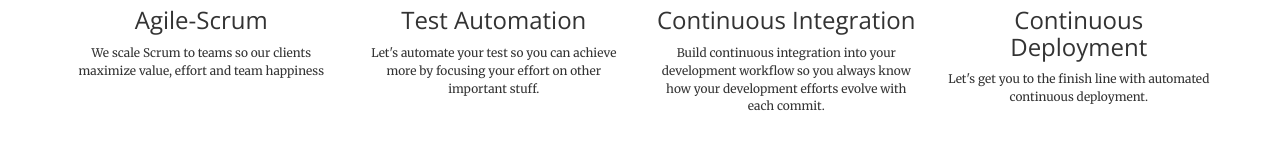
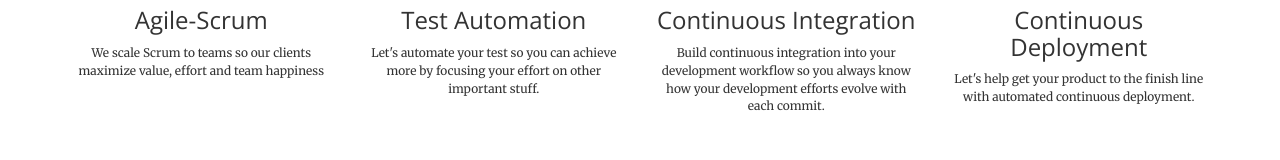
Before and after one commit to yende/birado, a website: page index.html in a window 1280 px wide. Shown: the part 705-865 px from the top of the page. Drawn offline with nearby package versions, Linux system fonts and the light colour scheme; files that its build step writes are made by us from their sources; files whose address does not match are found by name.

Commit message:
modify CD sentence

```diff
--- a/index.html
+++ b/index.html
@@ -150,7 +150,7 @@
                      <div class="service-box">
                         <i class="fa fa-dashboard fa-3x text-primary sr-contact"></i>
                         <h3>Continuous Deployment</h3>
-                        <p class="small">Let's get you to the finish line with automated continuous deployment. </p>
+                        <p class="small">Let's help get your product to the finish line with automated continuous deployment. </p>
                     </div>
                 </div>
 
```
